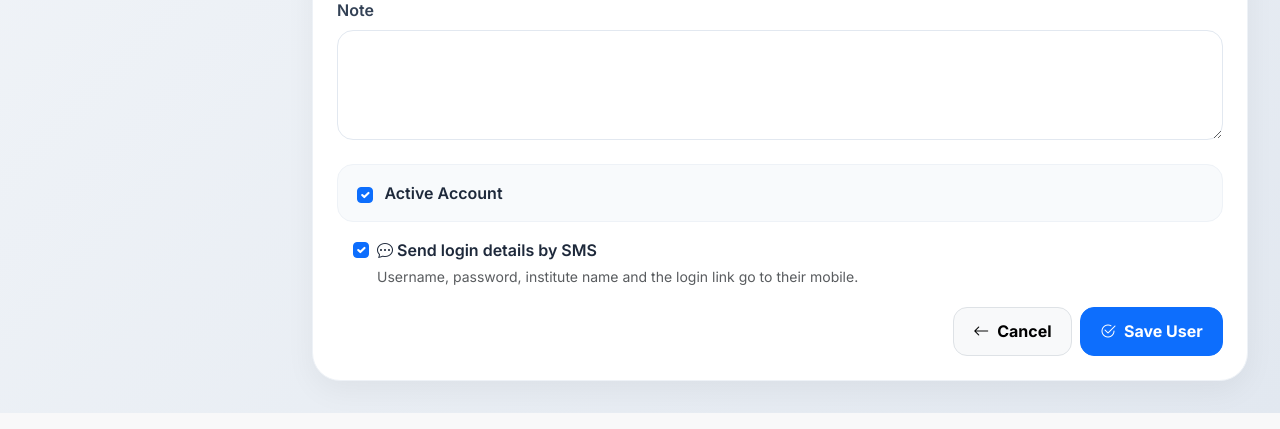
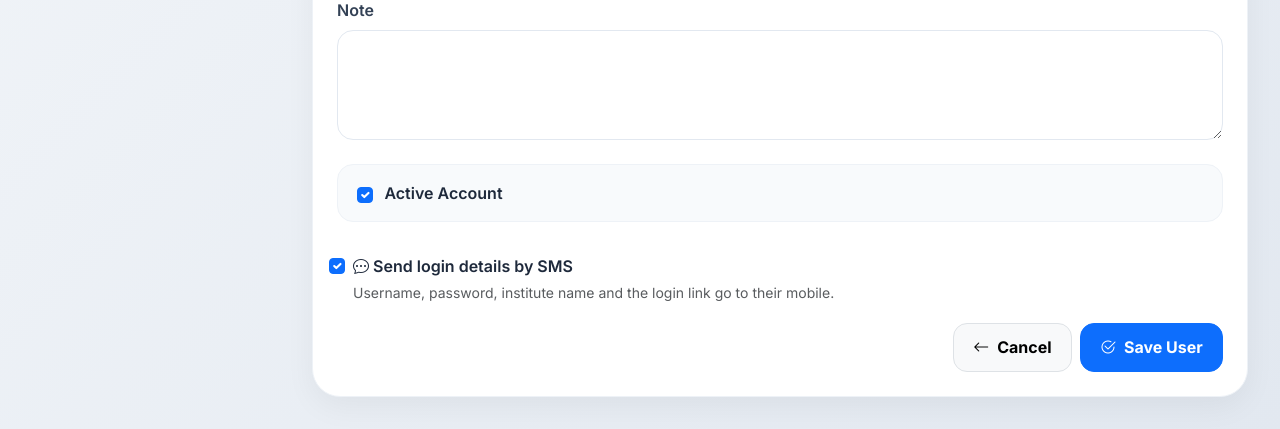
Before and after one commit to isuru370/nexora-education-system, a Laravel app: page /admin/system-users/create in a window 1280 px wide. Shown: the part 1241-1670 px from the top of the page. Run offline with Laravel 12, Linux system fonts and the light colour scheme; a user stored in the database is signed in; data comes from the database, SQL or seed files in the repository; tables that the repository leaves empty hold one stand-in row (values such as "Sample post"); style sheets or scripts are compiled from the project's sources; parts of the project's set-up code (start-up, migrations or seed data) failed here and were passed over.

Commit message:
Send-login-SMS partial in Tailwind (page CSS for .form-check follows it); screens: first element that differs, 4 server workers
- partials/send-login-sms: its includers are all moved, their page CSS now
  targets .ui-form-check (the SMS box moved on Create system user).
- tests/Screens: each page also saves element boxes + key styles; the PR
  comment names the first element that differs, so a change can be found
  without guessing. php artisan serve with 4 workers: one slow page no
  longer makes the rest time out.

Co-Authored-By: Claude Opus 5.5 <noreply@anthropic.com>
Claude-Session: https://claude.ai/code/session_01TjBxKs4jLBVADAXbcc7dxF

```diff
--- a/resources/views/partials/send-login-sms.blade.php
+++ b/resources/views/partials/send-login-sms.blade.php
@@ -7,11 +7,11 @@
     $smsBoxId = $id ?? 'sendLoginSms';
 @endphp
 <input type="hidden" name="send_sms" value="0">
-<div class="form-check">
-    <input class="form-check-input" type="checkbox" name="send_sms" value="1" id="{{ $smsBoxId }}"
+<div class="ui-form-check">
+    <input class="ui-form-check-input" type="checkbox" name="send_sms" value="1" id="{{ $smsBoxId }}"
         {{ old('send_sms', '1') ? 'checked' : '' }}>
-    <label class="form-check-label fw-semibold" for="{{ $smsBoxId }}">
+    <label class="ui-form-check-label tw:font-semibold!" for="{{ $smsBoxId }}">
         <i class="bi bi-chat-dots"></i> Send login details by SMS
     </label>
-    <div class="form-text">Username, password, institute name and the login link go to their mobile.</div>
+    <div class="ui-form-text">Username, password, institute name and the login link go to their mobile.</div>
 </div>
```
Also changed, not shown: tests/Screens/compare.mjs (+23 -3 lines), tests/Screens/shoot.mjs (+19 -0 lines), 1 other file.
